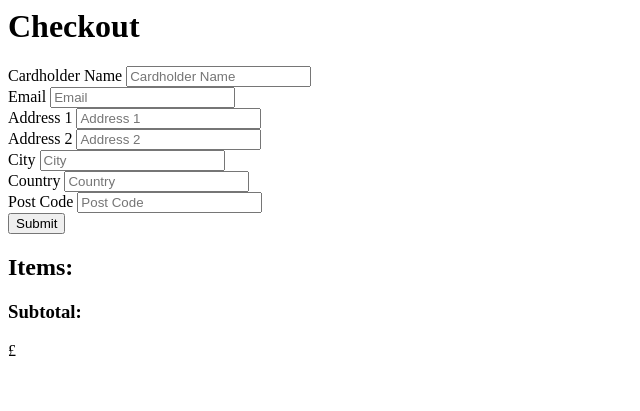
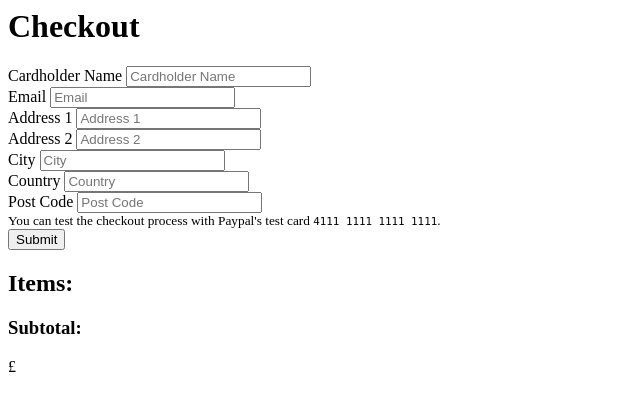
Before and after one commit to jlwalkerlg/ingaming, a PHP site: template app/views/checkout/braintree.php in a window 1280 px wide. Shown: the top 411 px of the page, without its empty margins (0-640 px from the left). Run offline with PHP 8.4, Linux system fonts and the light colour scheme; the template is opened without the code that fills it, so the values that code supplies are empty.

Commit message:
Add test card info to braintree checkout

```diff
--- a/app/views/checkout/braintree.php
+++ b/app/views/checkout/braintree.php
@@ -69,6 +69,7 @@
                     <!-- Card -->
                     <div class="mb-4">
                         <div id="btDropin"></div>
+                        <small class="text-muted">You can test the checkout process with Paypal&apos;s test card <code>4111 1111 1111 1111</code>.</small>
                     </div>
 
                     <!-- Submit -->
```
